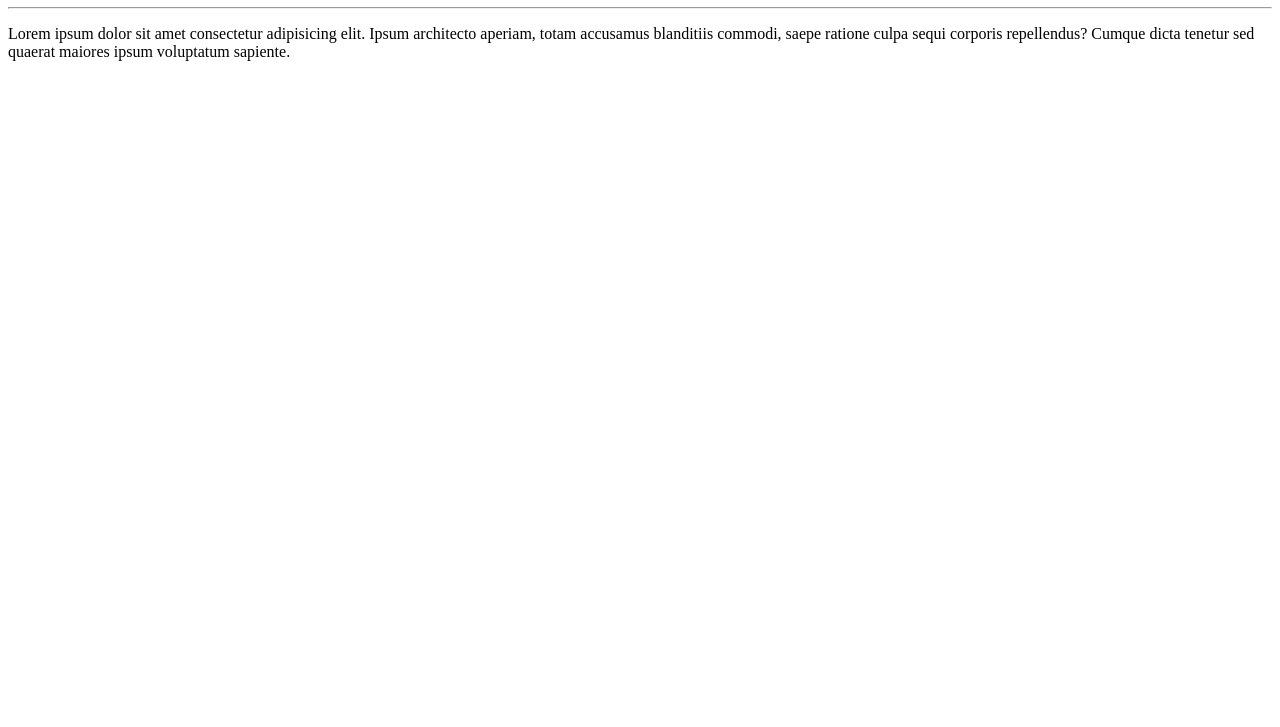
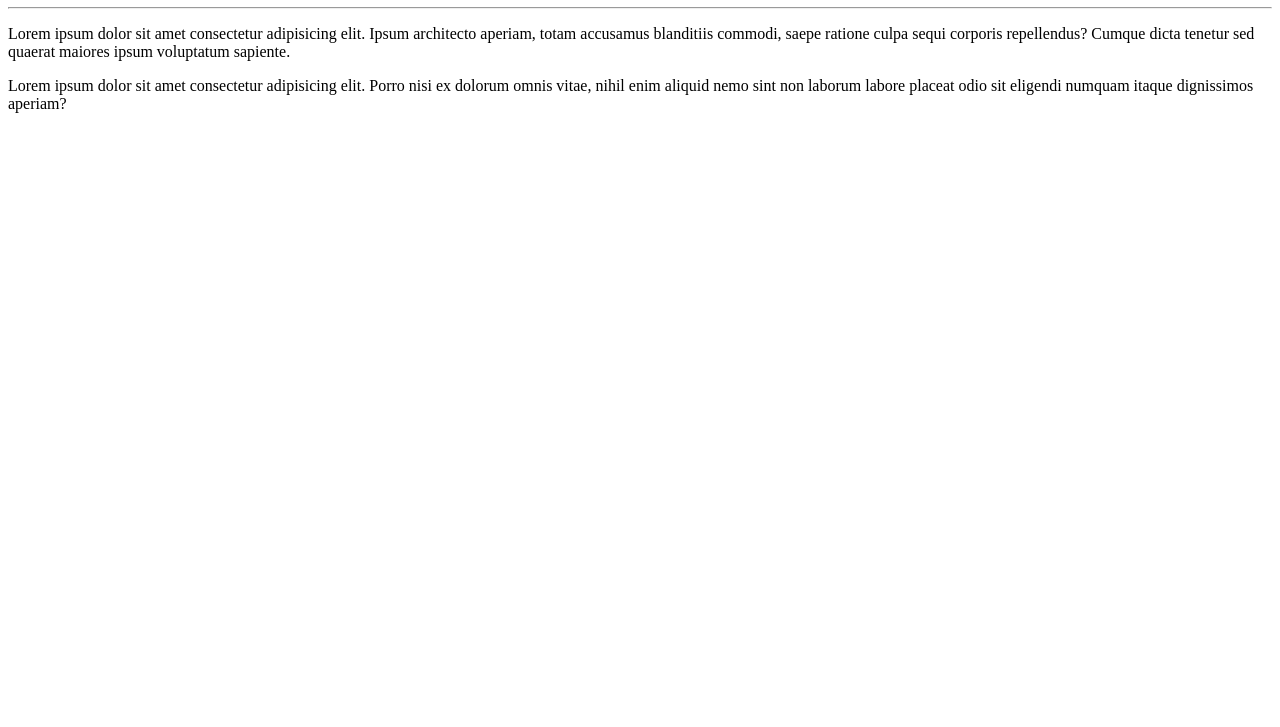
Before and after one commit to victornobrega00/ola-mundo, a plain HTML site: page SiteExemplo/index.html in a window 1280 px wide. Shown: the part 73-800 px from the top of the page. Drawn offline with Linux system fonts and the light colour scheme.

Commit message:
Update index.html

```diff
--- a/SiteExemplo/index.html
+++ b/SiteExemplo/index.html
@@ -9,5 +9,6 @@
     <h1>Olá, Mundo!</h1>
     <hr>
     <p>Lorem ipsum dolor sit amet consectetur adipisicing elit. Ipsum architecto aperiam, totam accusamus blanditiis commodi, saepe ratione culpa sequi corporis repellendus? Cumque dicta tenetur sed quaerat maiores ipsum voluptatum sapiente.</p>
+    <p>Lorem ipsum dolor sit amet consectetur adipisicing elit. Porro nisi ex dolorum omnis vitae, nihil enim aliquid nemo sint non laborum labore placeat odio sit eligendi numquam itaque dignissimos aperiam?</p>
 </body>
 </html>
```
